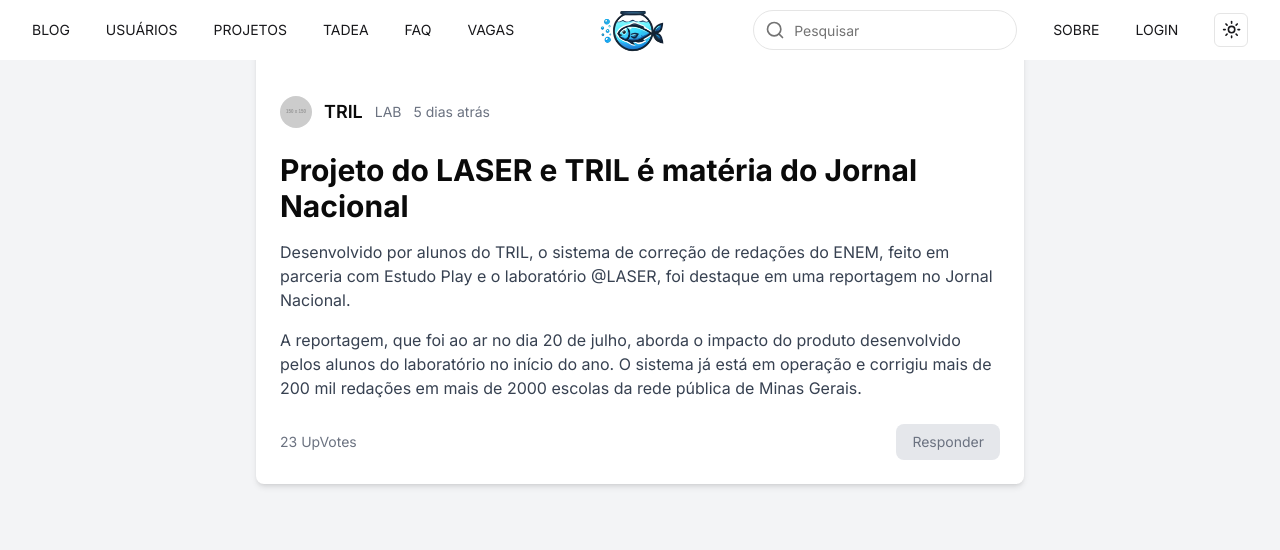
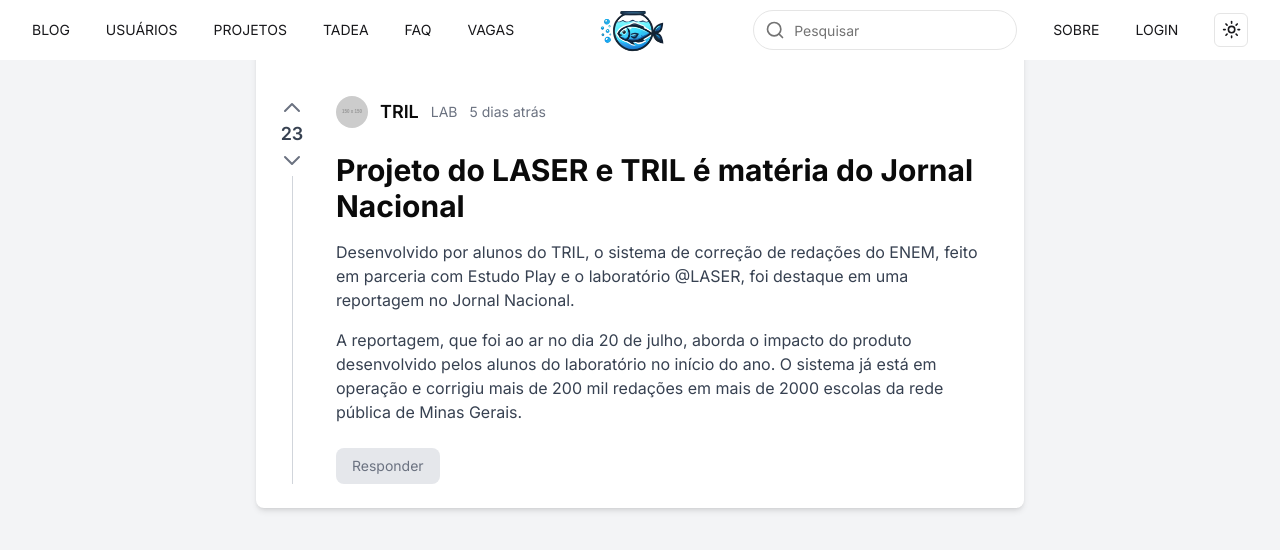
Before and after one commit to ralfferreira/aquario, a Next.js app in the folder frontend/: page /test in a window 1280 px wide. Shown: the top 550 px of the page. Built offline with nearby package versions, Linux system fonts and the light colour scheme.

Commit message:
upVote line

```diff
--- a/frontend/src/components/Pages/PostPage/index.tsx
+++ b/frontend/src/components/Pages/PostPage/index.tsx
@@ -23,7 +23,45 @@ const PostComponent: React.FC<PostComponentProps> = ({
 
   return (
     <div className="flex justify-center items-start min-h-screen bg-gray-100">
-      <div className="pt-24 p-6 bg-white rounded-lg shadow-md max-w-3xl">
+      <div className="flex pt-24 p-6 bg-white rounded-lg shadow-md max-w-3xl">
+        <div className="flex flex-col items-center pr-4 relative">
+          <button className="text-gray-500 hover:text-blue-500">
+            <svg
+              xmlns="http://www.w3.org/2000/svg"
+              fill="none"
+              viewBox="0 0 24 24"
+              strokeWidth="2"
+              stroke="currentColor"
+              className="w-6 h-6"
+            >
+              <path
+                strokeLinecap="round"
+                strokeLinejoin="round"
+                d="M5 15l7-7 7 7"
+              />
+            </svg>
+          </button>
+          <span className="text-lg font-semibold text-gray-700">{upVotes}</span>
+          <button className="text-gray-500 hover:text-red-500">
+            <svg
+              xmlns="http://www.w3.org/2000/svg"
+              fill="none"
+              viewBox="0 0 24 24"
+              strokeWidth="2"
+              stroke="currentColor"
+              className="w-6 h-6"
+            >
+              <path
+                strokeLinecap="round"
+                strokeLinejoin="round"
+                d="M19 9l-7 7-7-7"
+              />
+            </svg>
+          </button>
+          <div className="absolute top-20 bottom-0 w-px bg-gray-300"></div>
+        </div>
+
+        <div className="pl-4">
           <div className="flex items-center justify-between mb-6">
             <div className="flex items-center gap-3">
               <img
@@ -37,7 +75,7 @@ const PostComponent: React.FC<PostComponentProps> = ({
             </div>
           </div>
 
-        <div className="mb-6">
+          <div className="mb-6 ">
             <h1 className="text-3xl font-bold mb-4">{title}</h1>
             {paragraphs.map((paragraph, index) => (
               <p key={index} className="text-gray-700 mb-4">
@@ -47,10 +85,10 @@ const PostComponent: React.FC<PostComponentProps> = ({
           </div>
 
           <div className="flex justify-between items-center text-sm text-gray-500">
-          <span>{upVotes} UpVotes</span>
             <button className="px-4 py-2 bg-gray-200 rounded-lg hover:bg-gray-300">
               Responder
             </button>
+          </div>
         </div>
       </div>
     </div>
```
Lines whose indentation alone changed are shown as unchanged.
